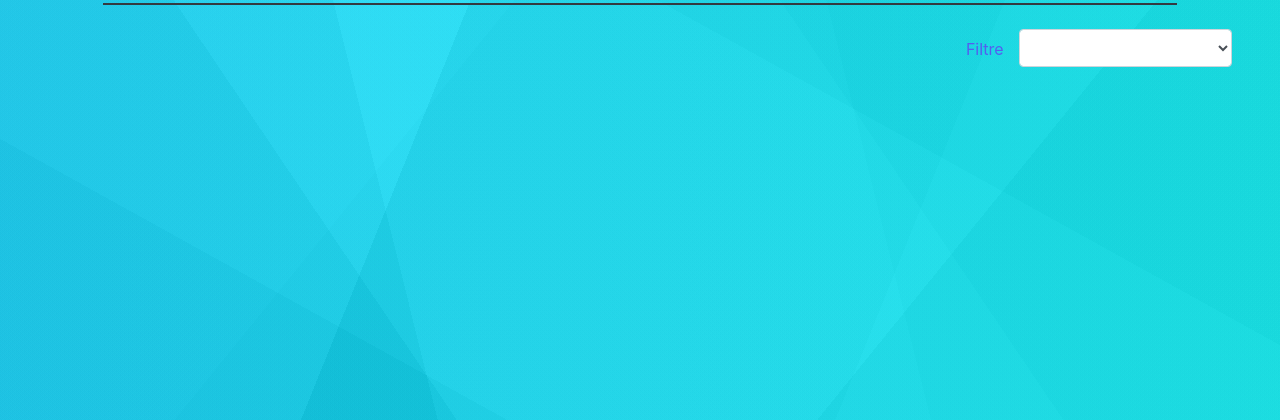
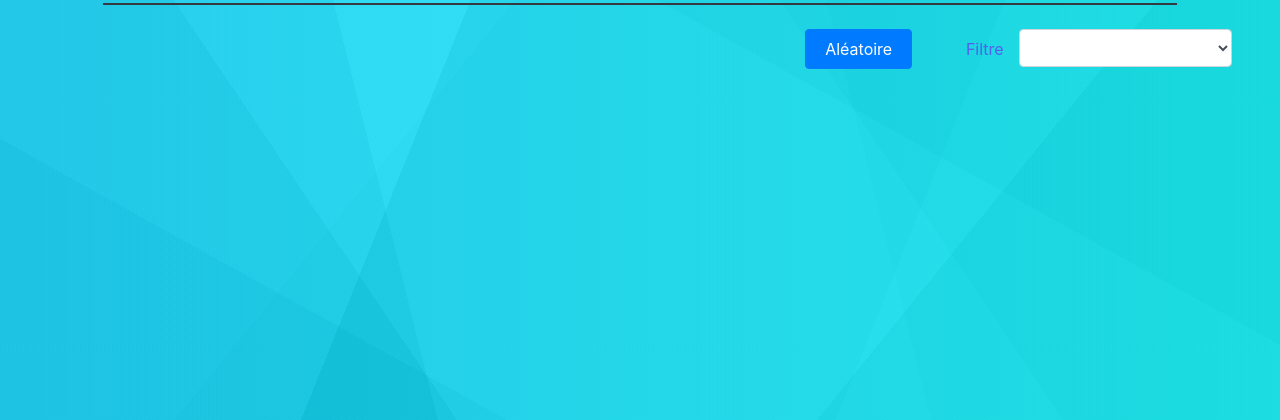
Before and after one commit to thibault28/Hackathon, a PHP site: template src/View/Gallery/index.html.twig in a window 1280 px wide. Shown: the part 158-578 px from the top of the page. Run offline with PHP 8.4, Linux system fonts and the light colour scheme; the template is opened without the code that fills it, so the values that code supplies are empty; some libraries are stand-ins or nearby versions.

Commit message:
add button random

```diff
--- a/src/View/Gallery/index.html.twig
+++ b/src/View/Gallery/index.html.twig
@@ -17,7 +17,8 @@
 
 <hr class="col-lg-10 col-md-8 col-sm-10 col-10 mt-4 border-line border border-dark">
 <div class="row d-flex justify-content-end mt-4 form-group">
-    <label for="filter" class="col-lg-2 col-md-3 col-sm-3 col-4 text-right mt-2 text-blue">Filtre</label>
+    <button id="random" class="btn btn-primary col-lg-1 col-md-2 col-sm-2 col-3 text-center">Aléatoire</button>
+    <label for="filter" class="col-lg-1 col-md-2 col-sm-2 col-3 text-right mt-2 text-blue">Filtre</label>
     <select id="filter" class="mr-5 form-control col-lg-2 col-md-3 col-sm-3 col-4">
         {% for filter in filter.result.categories %}
         <option value="{{id}}/{{pays}}/{{filter.id}}"> {{filter.name}} </option>
```
Also changed, not shown: public/assets/js/gallery.js.
